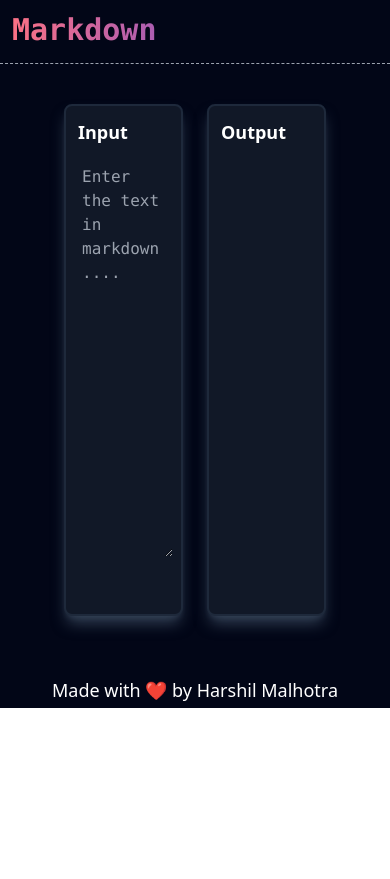
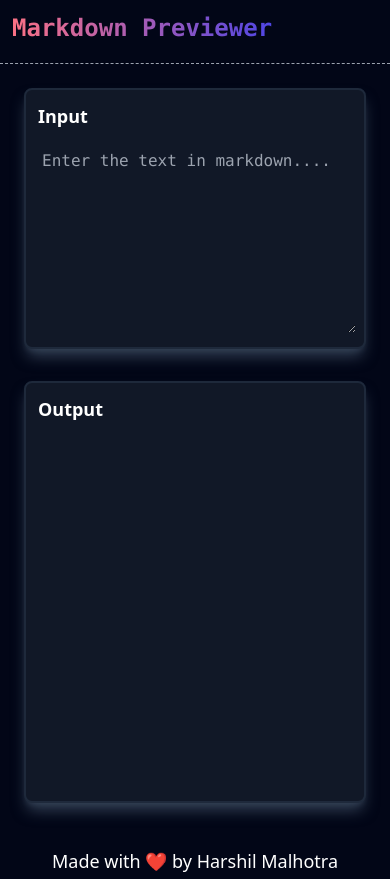
Before and after one commit to Harshilmalhotra/Markdown-Previewer, a React (Vite) app: page / in a window 390 px wide. Before the commit the page ends 844 px from the top, so only its background shows below. Built offline with nearby package versions, Linux system fonts and the light colour scheme; some icons are missing.

Commit message:
Responsive + Scrollbar

```diff
--- a/index.html
+++ b/index.html
@@ -5,7 +5,20 @@
   <meta charset="UTF-8" />
   <link rel="icon" type="image/svg+xml" href="/logo.svg" />
   <meta name="viewport" content="width=device-width, initial-scale=1.0" />
+<style>
+  ::-webkit-scrollbar {
+      width: 8px;
+    }
 
+    ::-webkit-scrollbar-track {
+      background:  #0F172A;/* Adjust the colors accordingly */
+    }
+
+    ::-webkit-scrollbar-thumb {
+      background:linear-gradient(to bottom, #f43f5e, #4f3cac);  /* Adjust the colors accordingly */
+      border-radius: 10px;
+    }
+</style>
 
   <title>Markdown Previewer</title>
 </head>
--- a/src/components/Body.jsx
+++ b/src/components/Body.jsx
@@ -58,12 +58,12 @@ export default function Body() {
 
 
 
-        <section className="h-[37rem] flex justify-between pr-16 pl-16 pt-10 pb-10 bg-slate-950 ">
+        <section className=" sm:h-[37rem] h-full flex flex-col  sm:flex-row justify-between sm:px-16 px-6 sm:py-10 py-6 bg-slate-950 ">
 
         {/* Input Section */}
 
 
-                <div className="border w-1/2 flex-wrap p-2 border-2 rounded-lg mr-6 bg-gray-900 border-slate-800 shadow-lg shadow-slate-700">
+                <div className="w-full  sm:w-1/2 flex-wrap p-2 border-2 rounded-lg mr-6 bg-gray-900 border-slate-800 shadow-lg shadow-slate-700">
 
                     <div className="top-0 p-1 flex justify-between text-white text-lg font-semibold">Input
 
@@ -73,16 +73,16 @@ export default function Body() {
 
                     </div>
 
-                    <textarea id='editor' className="h-[23.5rem] w-full p-2 bg-gray-900 h-[25rem] text-white font-mono" placeholder="Enter the text in markdown...."  style={{ outline: 'none', /* or borderColor: 'transparent' */ }}></textarea>
+                    <textarea id='editor' className="h-[12rem] sm:h-[23.5rem] w-full p-2 bg-gray-900  text-white font-mono" placeholder="Enter the text in markdown...."  style={{ outline: 'none', /* or borderColor: 'transparent' */ }}></textarea>
 
                 </div>
 
         {/* Output section */}
 
-                <div className="border w-1/2  flex-wrap p-2 border-2 rounded-lg bg-gray-900 border-slate-800 shadow-lg shadow-slate-700">
+                <div className="w-full overflow-auto mt-8 sm:m-0 sm:w-1/2 min-h-[50vh] flex-wrap p-2 border-2 rounded-lg bg-gray-900 border-slate-800 shadow-lg shadow-slate-700">
 
                     <div className="top-0 p-1 text-white text-lg font-semibold">Output</div>
-                    <div id='preview'className="text-white m-4"></div>
+                    <div id='preview'className="text-white m-4 "></div>
 
                 </div>
 
--- a/src/components/Navbar.jsx
+++ b/src/components/Navbar.jsx
@@ -4,7 +4,7 @@ export default function Navbar() {
     return (
         <>
         <nav className="h-[4rem] flex justify-between bg-slate-950 p-3 border-b border-dashed border-gray-400">
-            <div className="text-3xl font-mono font-bold bg-gradient-to-r from-rose-400 to-indigo-600 bg-clip-text text-transparent">Markdown Previewer</div>
+            <div className="text-2xl sm:text-3xl font-mono font-bold bg-gradient-to-r from-rose-400 to-indigo-600 bg-clip-text text-transparent">Markdown Previewer</div>
             <div className="text-4xl">
                 <a href="https://github.com/Harshilmalhotra/Markdown-Previewer" target="_blank">  <box-icon name='github' type='logo' color='#ffffff' ></box-icon> </a>
                 <a href="mailto:contact@harshil.co" target="_blank">  <box-icon name='help-circle' type='solid' color='#ffffff'></box-icon> </a>
--- a/tailwind.config.js
+++ b/tailwind.config.js
@@ -7,12 +7,7 @@ export default {
   ],
 
   theme: {
-    screens: {
-      'smb': '320px',   // Small screens (e.g., mobile portrait)
-      'md': '768px',   // Medium screens (e.g., tablets)
-      'lg': '1024px',  // Large screens (e.g., small desktops)
 
-    },
     extend: {
       fontFamily: {
         baloo: ["Baloo Bhai 2", "sans-serif"],
```
